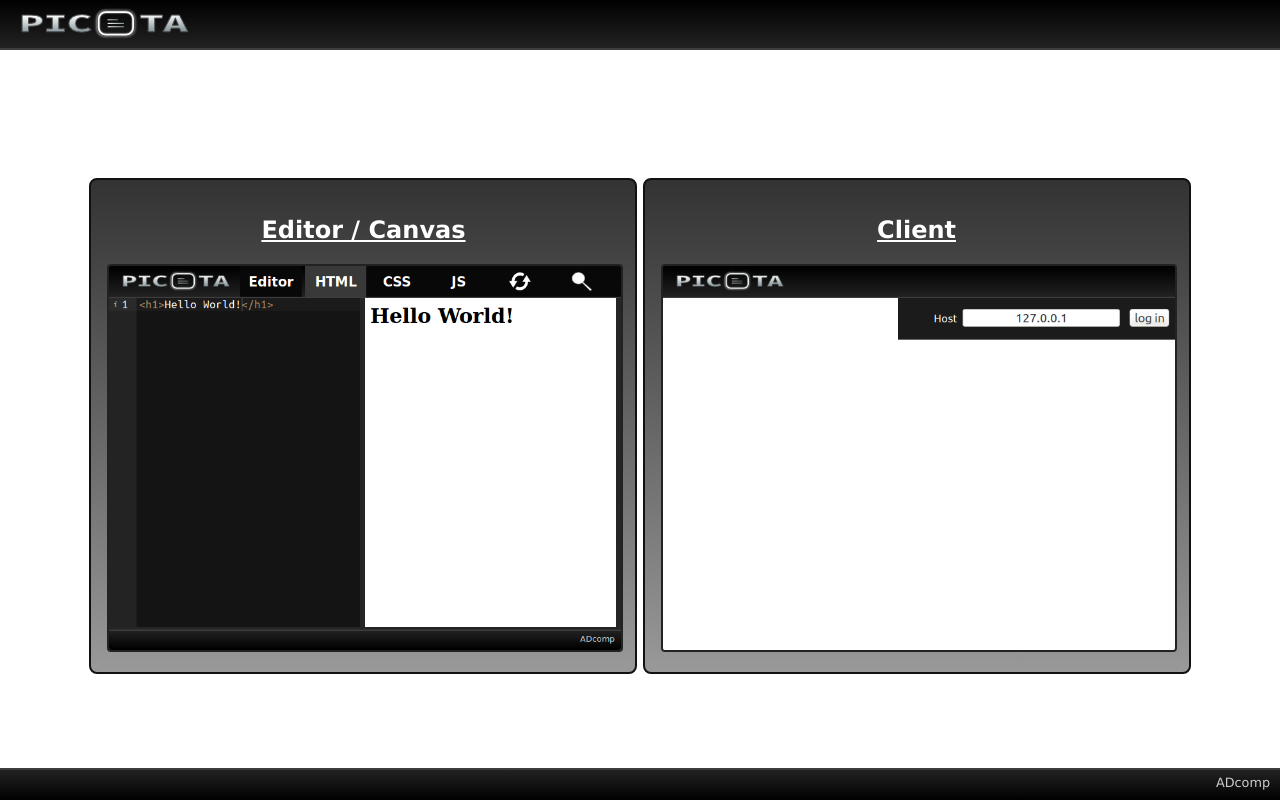
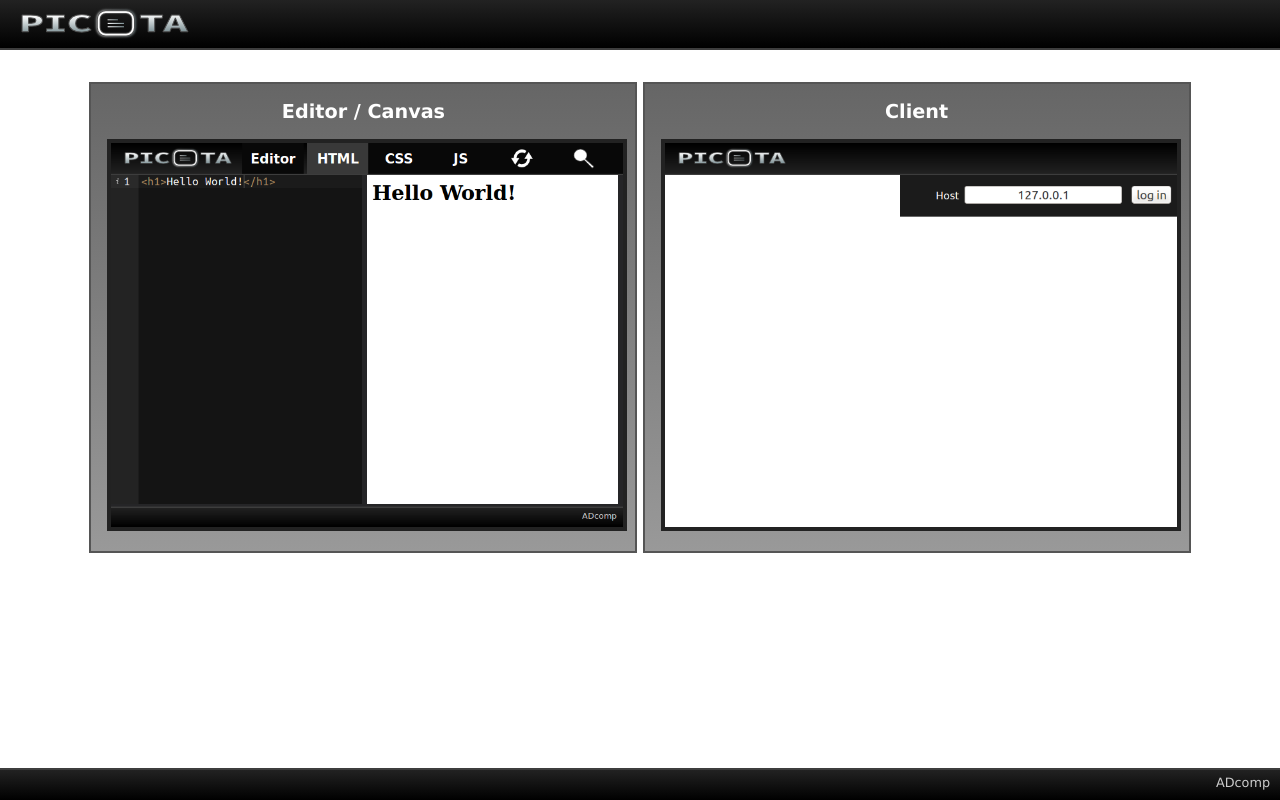
Before and after one commit to adcomp/picota-html5-playground, a plain HTML site: page www/index.html in a window 1280 px wide. Drawn offline with Linux system fonts and the light colour scheme.

Commit message:
add favicon.ico

```diff
--- a/www/css/style.css
+++ b/www/css/style.css
@@ -48,7 +48,7 @@ body {
   height: 48px;
   position: relative;
   background: #000;
-  background: linear-gradient(#000, #222) repeat scroll 0% 0% transparent;
+  background: linear-gradient(#222, #000) repeat scroll 0% 0% transparent;
   border-bottom: 2px solid #3D3D3D;
 }
 
@@ -199,24 +199,27 @@ nav ul {
 
 .select-app-mode {
   text-align: center;
-  margin: 10% auto;
+  margin: 32px auto;
 }
 
 .mode-client, .mode-remote {
   display: inline-block;
   color: white;
   background: #000;
-  background: linear-gradient(#333, #999) repeat scroll 0% 0% transparent;
-  border: 2px solid #111;
-  border-radius: 8px;
+  background: linear-gradient(#666, #999) repeat scroll 0% 0% transparent;
+  border: 2px solid #555;
   width: 40%;
   min-width: 230px;
   padding: 16px;
-  outline: 0px none;
+}
+
+.select-app-mode h2 {
+  margin: 0;
+  font-size: 1.2em;
 }
 
 .select-app-mode img {
   width: 100%;
-  border: 2px solid #222;
-  border-radius: 4px;
+  border: 4px solid #222;
+  margin-top: 16px;
 }
--- a/www/index.html
+++ b/www/index.html
@@ -19,15 +19,19 @@
 
 <div class="select-app-mode">
 
-  <a class="mode-remote" href="remote.html">
+  <div class="mode-remote">
     <h2>Editor / Canvas</h2>
-    <img src="images/mode-remote.png">
-  </a>
+    <a href="remote.html">
+      <img src="images/mode-remote.png">
+    </a>
+  </div>
 
-  <a class="mode-client" href="client.html">
+  <div class="mode-client">
     <h2>Client</h2>
-    <img src="images/mode-client.png">
-  </a>
+    <a href="client.html">
+      <img src="images/mode-client.png">
+    </a>
+  </div>
 
 </div>
 
```
Also changed, not shown: www/favicon.ico (added).
